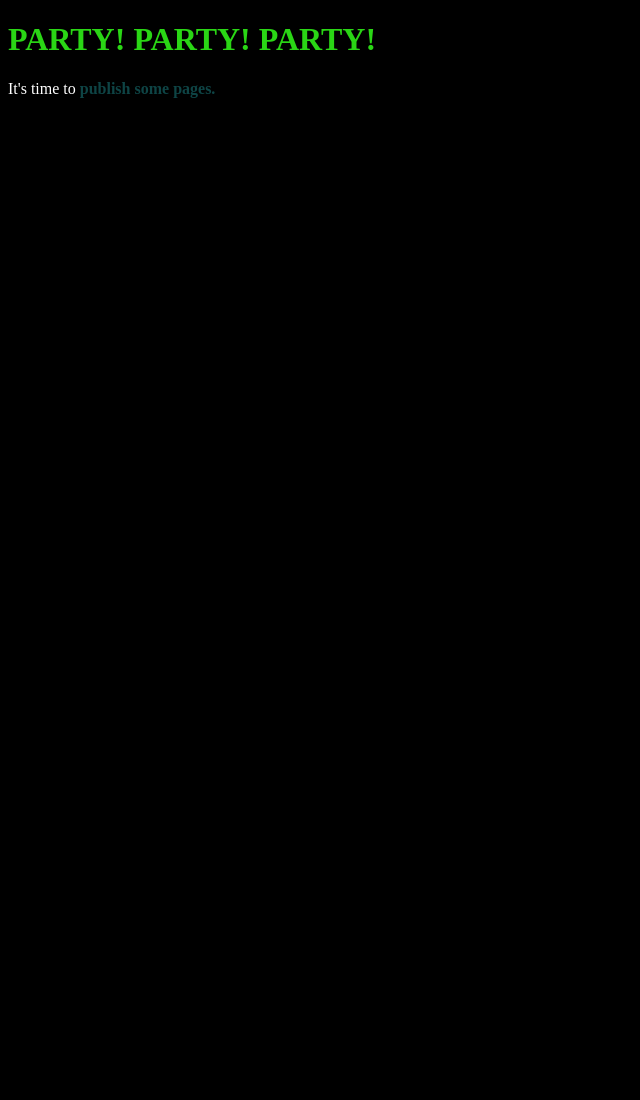
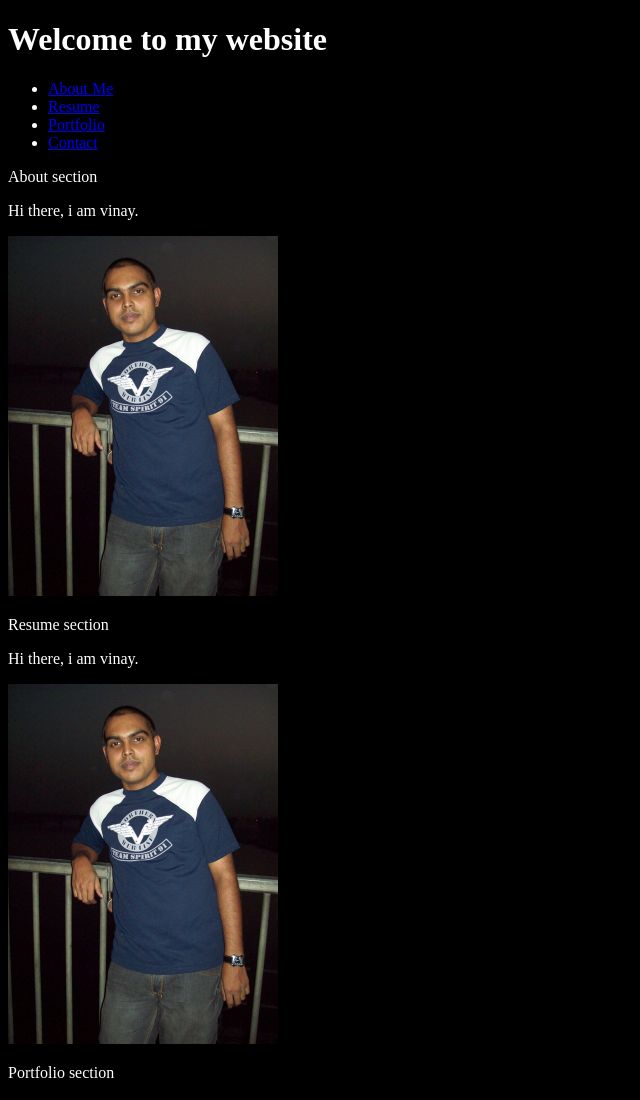
Before and after one commit to vinay-86/vinay-86.github.io, a plain HTML site: page index.html in a window 1280 px wide. Shown: the top 1100 px of the page, without its empty margins (0-640 px from the left). Before the commit the page ends 800 px from the top, so only its background shows below. Drawn offline with Linux system fonts and the light colour scheme.

Commit message:
updated index file and added image

```diff
--- a/index.html
+++ b/index.html
@@ -1,12 +1,59 @@
 <!DOCTYPE html>
-<html>
-  <head>
-    <title>Hello GitHub Pages</title>
+<html lang="en">
+<head>
+    <meta charset="utf-8" />
+    <title>Home</title>
+    <meta name="viewport" content="width=device-width, initial-scale=1.0" />
     <link href="site.css" media="screen" rel="stylesheet" type="text/css" />
     <script src="site.js" type="text/javascript"></script>
-  </head>
-  <body>
-    <h1 class="party">Hello GitHub Pages</h1>
-    <p>It's time to <strong class="party">publish some pages.</strong></p>
-  </body>
+</head>
+<body>
+    <div>
+        <div>
+            <h1>Welcome to my website</h1>
+            <nav>
+                <ul>
+                    <li><a href="#About">About Me</a></li>
+                    <li><a href="#Resume">Resume</a></li>
+                    <li><a href="#Portfolio">Portfolio</a></li>
+                    <li><a href="#Contact">Contact</a></li>
+                </ul>
+            </nav>
+        </div>
+    </div>
+    <div>
+        <div id="About">
+            <p>About section</p>
+            <p>Hi there, i am vinay.</p>
+            <img src="images/dp.jpg" style="width: 270px; height: 360px" />
+        </div>
+        <div id="Resume">
+            <p>Resume section</p>
+            <p>Hi there, i am vinay.</p>
+            <img src="images/dp.jpg" style="width: 270px; height: 360px" />
+        </div>
+        <div id="Portfolio">
+            <p>Portfolio section</p>
+            <p>Hi there, i am vinay.</p>
+            <img src="images/dp.jpg" style="width: 270px; height: 360px" />
+        </div>
+        <div id="Contact">
+            <p>Contact section</p>
+            <p>Hi there, i am vinay.</p>
+            <img src="images/dp.jpg" style="width: 270px; height: 360px" />
+        </div>
+    </div>
+
+    <script>
+$('a').click(function() {
+    var elementClicked = $(this).attr("href");
+    var destination = $(elementClicked).offset().top;
+    $("html:not(:animated),body:not(:animated)").animate({ scrollTop: destination-15}, 1500 );
+    return false;
+});
+
+
+    </script>
+
+</body>
 </html>
```
Also changed, not shown: images/dp.jpg (added).
